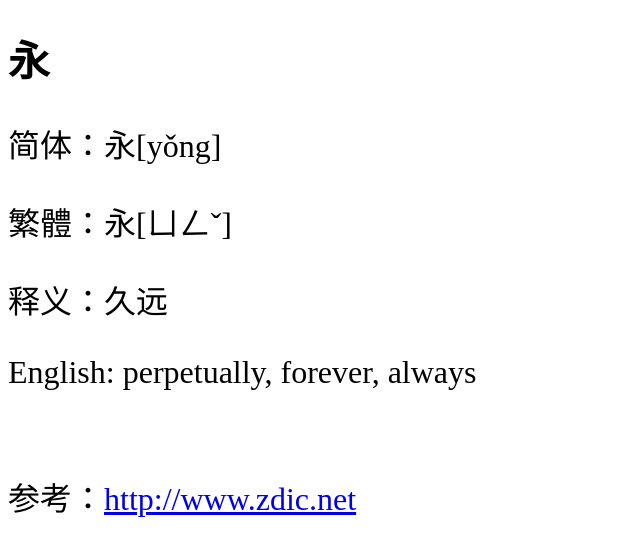
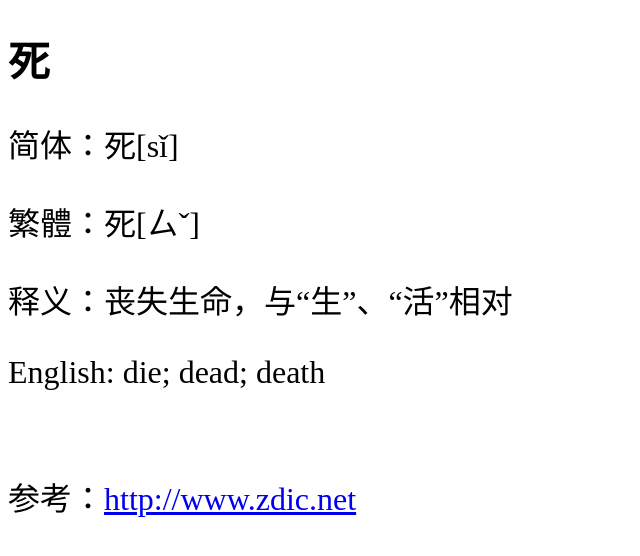
Before and after one commit to shengzhe/livecalligraphy, a Jekyll site: the page built from _posts/2012-08-31-LanTing-260.html, in a window 1280 px wide. Shown: the top 556 px of the page, without its empty margins (0-640 px from the left). Built offline with Jekyll 4.4.1, drawn with Linux system fonts in a browser that asks for light colours; Markdown is read by kramdown in place of the engine named in the settings.

Commit message:
Update 2012-08-31-LanTing-260.html

```diff
--- a/_posts/2012-08-31-LanTing-260.html
+++ b/_posts/2012-08-31-LanTing-260.html
@@ -1,11 +1,11 @@
 ---
 layout: default
-title: 兰亭集序第1个字 (1st character of Lan Ting)
+title: 兰亭集序第260个字 (260th character of Lan Ting)
 ---
-<h1>永</h1>
-<p>简体：永[yǒng]</p>
-<p>繁體：永[ㄩㄥˇ]</p>
-<p>释义：久远</p>
-<p>English: perpetually, forever, always</p>
+<h1>死</h1>
+<p>简体：死[sǐ]</p>
+<p>繁體：死[ㄙˇ]</p>
+<p>释义：丧失生命，与“生”、“活”相对</p>
+<p>English: die; dead; death</p>
 <br/>
-<p>参考：<a href="http://www.zdic.net/zd/zi/ZdicE6ZdicB0ZdicB8.htm">http://www.zdic.net</a></p>
+<p>参考：<a href="http://www.zdic.net/z/1c/js/6B7B.htm">http://www.zdic.net</a></p>
```
